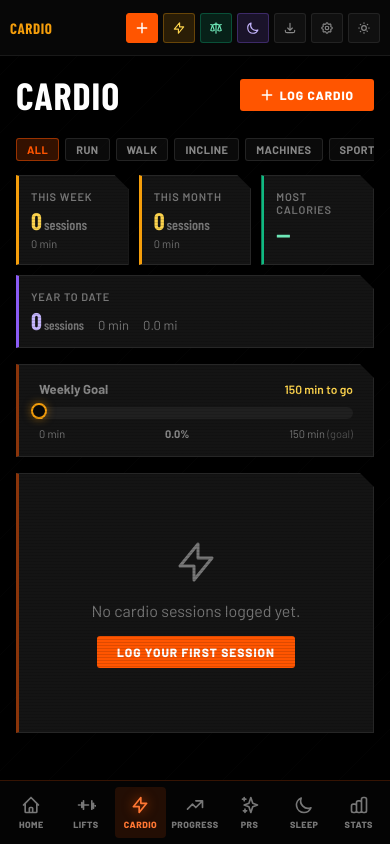
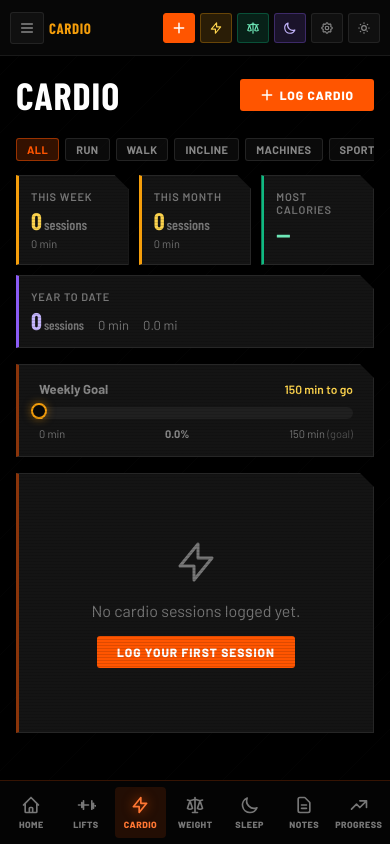
Before and after one commit to jwyousey/workout-website2, a Flask app: page /cardio in a window 390 px wide. Run offline with Flask 3, Linux system fonts and the light colour scheme; data comes from the database, SQL or seed files in the repository; data that the repository does not hold is empty; some libraries are stand-ins or nearby versions; some web fonts are replaced.

Commit message:
Phone bottom bar: Home, Lifts, Cardio, Weight, Sleep, Notes, Progress; add menu button for all other pages

```diff
--- a/templates/base.html
+++ b/templates/base.html
@@ -195,7 +195,10 @@
     .hdr-btn:hover { background:rgba(255,255,255,0.09);color:var(--text); }
     .hdr-btn-primary { background:var(--accent);color:#fff;border-color:var(--accent); }
     .hdr-btn-primary:hover { background:var(--accent-dk);box-shadow:0 2px 16px rgba(255,85,0,.5); }
-    @media (max-width:700px) { .hdr-label { display:none; } .hdr-btn { padding:7px 8px; } .topbar { padding:0 10px !important; gap:5px !important; } }
+    .hdr-menu-btn { display:none; }
+    .nav-menu { margin:8px; padding:12px; max-height:calc(100vh - 96px); overflow-y:auto; }  /* drops down under the menu button */
+    .nav-menu-links { display:flex; flex-direction:column; gap:2px; }
+    @media (max-width:700px) { .hdr-menu-btn { display:inline-flex; } .hdr-desktop-only { display:none; } .hdr-label { display:none; } .hdr-btn { padding:7px 8px; } .topbar { padding:0 10px !important; gap:5px !important; } }
 
     /* Scan lines on cards */
     .card::after, .stat-card::after {
@@ -318,6 +321,9 @@
   <main class="main">
     <!-- Top header bar -->
     <div class="topbar" style="position:sticky;top:0;z-index:10;background:rgba(8,8,8,0.95);backdrop-filter:blur(16px);-webkit-backdrop-filter:blur(16px);border-bottom:1px solid rgba(255,255,255,0.07);padding:0 16px;display:flex;align-items:center;height:56px;gap:8px;">
+      <button type="button" class="hdr-btn hdr-menu-btn" onclick="openNavMenu()" title="All pages" aria-label="Open menu">
+        <svg style="width:16px;height:16px;" fill="none" stroke="currentColor" stroke-width="2.2" viewBox="0 0 24 24"><path stroke-linecap="round" stroke-linejoin="round" d="M4 6h16M4 12h16M4 18h16"/></svg>
+      </button>
       <div style="flex:1;font-size:14px;font-weight:700;color:{% block header_color %}var(--text-2){% endblock %};letter-spacing:.04em;text-transform:uppercase;font-family:'Barlow Condensed',sans-serif;font-size:15px;">
         {% block header_title %}Progress Log{% endblock %}
       </div>
@@ -337,7 +343,7 @@
         <svg style="width:14px;height:14px;" fill="none" stroke="currentColor" stroke-width="2" viewBox="0 0 24 24"><path stroke-linecap="round" stroke-linejoin="round" d="M20.354 15.354A9 9 0 018.646 3.646 9.003 9.003 0 0012 21a9.003 9.003 0 008.354-5.646z"/></svg>
         <span class="hdr-label">Log Sleep</span>
       </button>
-      <a href="/export" class="hdr-btn" title="Export">
+      <a href="/export" class="hdr-btn hdr-desktop-only" title="Export">
         <svg style="width:14px;height:14px;" fill="none" stroke="currentColor" stroke-width="2" viewBox="0 0 24 24"><path stroke-linecap="round" stroke-linejoin="round" d="M4 16v1a3 3 0 003 3h10a3 3 0 003-3v-1m-4-4l-4 4m0 0l-4-4m4 4V4"/></svg>
         <span class="hdr-label">Export</span>
       </a>
@@ -350,6 +356,10 @@
     </div>
 
     <!-- Global weight modal -->
+    <dialog id="navMenu" class="nav-menu" onclick="if(event.target===this)this.close()" aria-label="All pages">
+      <div class="nav-menu-links"></div>
+    </dialog>
+
     <dialog id="weightModal" onclick="if(event.target===this)this.close()">
       <h3 style="font-size:17px;font-weight:700;margin-bottom:16px;">Log Weight</h3>
       <div style="display:flex;flex-direction:column;gap:12px;">
@@ -432,6 +442,18 @@
   }
   applyTheme(localStorage.getItem('theme') === 'light');
 
+  // Phone menu: every sidebar page plus Export (which leaves the top bar on phones)
+  function openNavMenu() {
+    const box = document.querySelector('#navMenu .nav-menu-links');
+    if (!box.children.length) {
+      box.innerHTML = document.querySelector('.sidebar-nav').innerHTML +
+        '<a href="/export" class="nav-link"><svg class="nav-icon" fill="none" stroke="currentColor" stroke-width="2" viewBox="0 0 24 24"><path stroke-linecap="round" stroke-linejoin="round" d="M4 16v1a3 3 0 003 3h10a3 3 0 003-3v-1m-4-4l-4 4m0 0l-4-4m4 4V4"/></svg>Export</a>';
+      box.querySelectorAll('a').forEach(a => a.addEventListener('click', () => navMenu.close()));
+    }
+    navMenu.showModal();
+    document.activeElement?.blur();  // no focus ring on the first link
+  }
+
   function localDateStr() {
     const d = new Date();
     return `${d.getFullYear()}-${String(d.getMonth()+1).padStart(2,'0')}-${String(d.getDate()).padStart(2,'0')}`;
@@ -483,21 +505,21 @@
     <svg fill="none" stroke="currentColor" stroke-width="2" viewBox="0 0 24 24"><path stroke-linecap="round" stroke-linejoin="round" d="M13 10V3L4 14h7v7l9-11h-7z"/></svg>
     Cardio
   </a>
-  <a href="/progress" class="{% if '/progress' in request.path %}active{% endif %}">
-    <svg fill="none" stroke="currentColor" stroke-width="2" viewBox="0 0 24 24"><path stroke-linecap="round" stroke-linejoin="round" d="M13 7h8m0 0v8m0-8l-8 8-4-4-6 6"/></svg>
-    Progress
-  </a>
-  <a href="/prs" class="{% if '/prs' in request.path %}active{% endif %}">
-    <svg fill="none" stroke="currentColor" stroke-width="2" viewBox="0 0 24 24"><path stroke-linecap="round" stroke-linejoin="round" d="M5 3v4M3 5h4M6 17v4m-2-2h4m5-16l2.286 6.857L21 12l-5.714 2.143L13 21l-2.286-6.857L5 12l5.714-2.143L13 3z"/></svg>
-    PRs
+  <a href="/weight" class="{% if '/weight' in request.path %}active{% endif %}">
+    <svg fill="none" stroke="currentColor" stroke-width="2" viewBox="0 0 24 24"><path stroke-linecap="round" stroke-linejoin="round" d="M3 6l3 1m0 0l-3 9a5.002 5.002 0 006.001 0M6 7l3 9M6 7l6-2m6 2l3-1m-3 1l-3 9a5.002 5.002 0 006.001 0M18 7l3 9m-3-9l-6-2m0-2v2m0 16V5m0 16H9m3 0h3"/></svg>
+    Weight
   </a>
   <a href="/sleep" class="{% if '/sleep' in request.path %}active{% endif %}">
     <svg fill="none" stroke="currentColor" stroke-width="2" viewBox="0 0 24 24"><path stroke-linecap="round" stroke-linejoin="round" d="M20.354 15.354A9 9 0 018.646 3.646 9.003 9.003 0 0012 21a9.003 9.003 0 008.354-5.646z"/></svg>
     Sleep
   </a>
-  <a href="/stats" class="{% if '/stats' in request.path %}active{% endif %}">
-    <svg fill="none" stroke="currentColor" stroke-width="2" viewBox="0 0 24 24"><path stroke-linecap="round" stroke-linejoin="round" d="M9 19v-6a2 2 0 00-2-2H5a2 2 0 00-2 2v6a2 2 0 002 2h2a2 2 0 002-2zm0 0V9a2 2 0 012-2h2a2 2 0 012 2v10m-6 0a2 2 0 002 2h2a2 2 0 002-2m0 0V5a2 2 0 012-2h2a2 2 0 012 2v14a2 2 0 01-2 2h-2a2 2 0 01-2-2z"/></svg>
-    Stats
+  <a href="/weekly-notes" class="{% if '/weekly-notes' in request.path %}active{% endif %}">
+    <svg fill="none" stroke="currentColor" stroke-width="2" viewBox="0 0 24 24"><path stroke-linecap="round" stroke-linejoin="round" d="M9 12h6m-6 4h6m2 5H7a2 2 0 01-2-2V5a2 2 0 012-2h5.586a1 1 0 01.707.293l5.414 5.414a1 1 0 01.293.707V19a2 2 0 01-2 2z"/></svg>
+    Notes
+  </a>
+  <a href="/progress" class="{% if '/progress' in request.path %}active{% endif %}">
+    <svg fill="none" stroke="currentColor" stroke-width="2" viewBox="0 0 24 24"><path stroke-linecap="round" stroke-linejoin="round" d="M13 7h8m0 0v8m0-8l-8 8-4-4-6 6"/></svg>
+    Progress
   </a>
 </nav>
 </body>
```
